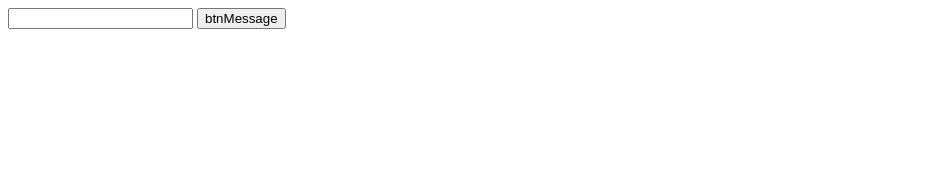
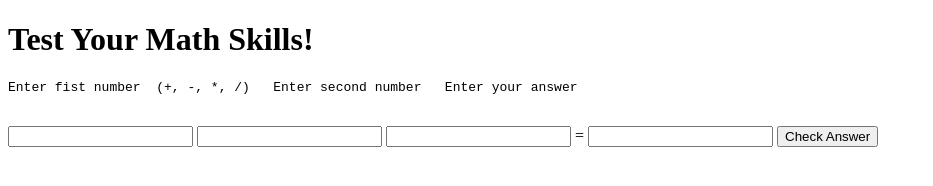
Before and after one commit to StormblessedArnold/StormblessedArnold.github.io, a plain HTML site: page cit160/javascript/w6AssignmentPart2.html in a window 1280 px wide. Shown: the whole page, without its empty margins (0-933 px from the left). Drawn offline with Linux system fonts and the light colour scheme.

Commit message:
week 6 complete

```diff
--- a/cit160/javascript/w6AssignmentPart2.html
+++ b/cit160/javascript/w6AssignmentPart2.html
@@ -1,17 +1,78 @@
 <!DOCTYPE html>
 <html lang="en-us">
     <head>
-        <!-- comments here-->
+        <!-- a child math quiz program-->
         <meta charset="utf-8">
-        <title>Insert Title Here</title>
+        <title>Take a Math Quiz</title>
         <script>
+            /*
+            *   Input - User inputs three numbers, one of which is the answer as well as the opperator.
+            *   Processing - The program calculates the math problem and validates the user entered number with the calculation
+            *   Output - displays if the user has the correct answer or not
+            */
+        function checkAnswer(){
+            let firstNum = parseFloat(document.getElementById("inputOne").value);
+            let secondNum = parseFloat(document.getElementById("inputTwo").value);
+            let answerNum = parseFloat(document.getElementById("inputThree").value);
+            let oper = document.getElementById("mathOper").value;
+            let actAns;
+            let ansOut;
+
+            if (oper == "+"){
+                if(answerNum == (actAns = firstNum + secondNum)){
+                    ansOut = "Correct! Good job!"
+                }
+                else {
+                    ansOut = "Incorrect! Try again!"
+                }
+            }
+            else if (oper == "-"){
+                if(answerNum == (actAns = firstNum - secondNum)){
+                    ansOut = "Correct! Good job!"
+                }
+                else {
+                    ansOut = "Incorrect! Try again!"
+                }
+            }
+            else if (oper == "*"){
+                if(answerNum == (actAns = firstNum * secondNum)){
+                    ansOut = "Correct! Good job!"
+                }
+                else {
+                    ansOut = "Incorrect! Try again!"
+                }
+            }
+            else if (oper == "x"){
+                if(answerNum == (actAns = firstNum * secondNum)){
+                    ansOut = "Correct! Good job!"
+                }
+                else {
+                    ansOut = "Incorrect! Try again!"
+                }
+            }
+            else if (oper == "/"){
+                if(answerNum == (actAns = firstNum / secondNum)){
+                    ansOut = "Correct! Good job!"
+                }
+                else {
+                    ansOut = "Incorrect! Try again!"
+                }
+            }
+            document.getElementById("yesNoAns").innerHTML = ansOut;
+        }
+
         </script>
     </head>
 
     <body>
-        <input type="text" id="txtID">
-        <button type="button" id="btnName" onclick="calledItem">btnMessage
-        </button>
-        <div id="divID"></div>
+        <h1>Test Your Math Skills!</h1>
+        <pre>Enter fist number  (+, -, *, /)   Enter second number   Enter your answer</pre></br>
+        <input type="text" id="inputOne">
+        <input type="text" id="mathOper">
+        <input type="text" id="inputTwo">
+        =
+        <input type="text" id="inputThree">
+        <button type="button" id="btnName" onclick="checkAnswer()">Check Answer</button>
+        <div id="yesNoAns"></div>
     </body>
 </html>
```
